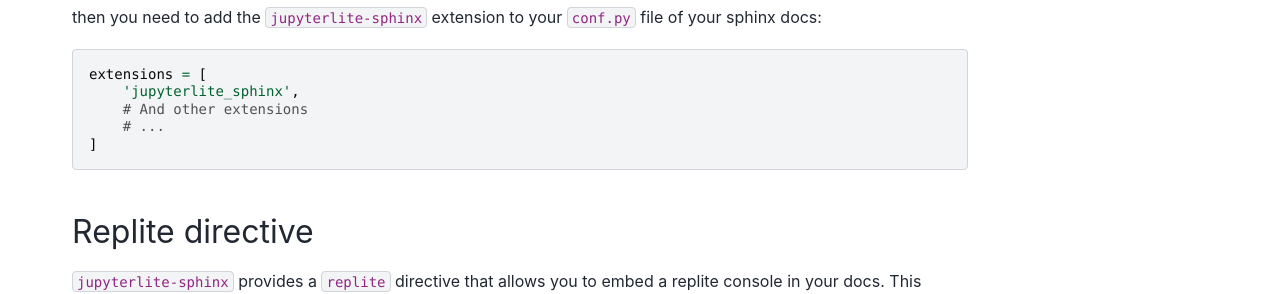
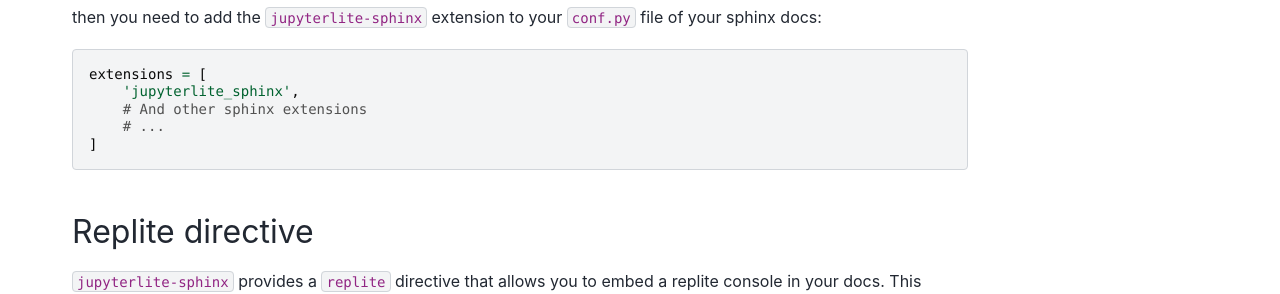
Before and after one commit to jupyterlite/jupyterlite-sphinx, a Sphinx documentation site: the page built from docs/index.rst, in a window 1280 px wide and 900 px high. Shown: the part 356-650 px from the top of the window. Built offline with Sphinx 7.4.7 and the PyData theme 0.15.4, drawn with Linux system fonts in a browser that asks for light colours.

Commit message:
Updating docs

```diff
--- a/docs/index.rst
+++ b/docs/index.rst
@@ -16,7 +16,7 @@
 
     extensions = [
         'jupyterlite_sphinx',
-        # And other extensions
+        # And other sphinx extensions
         # ...
     ]
 
```
